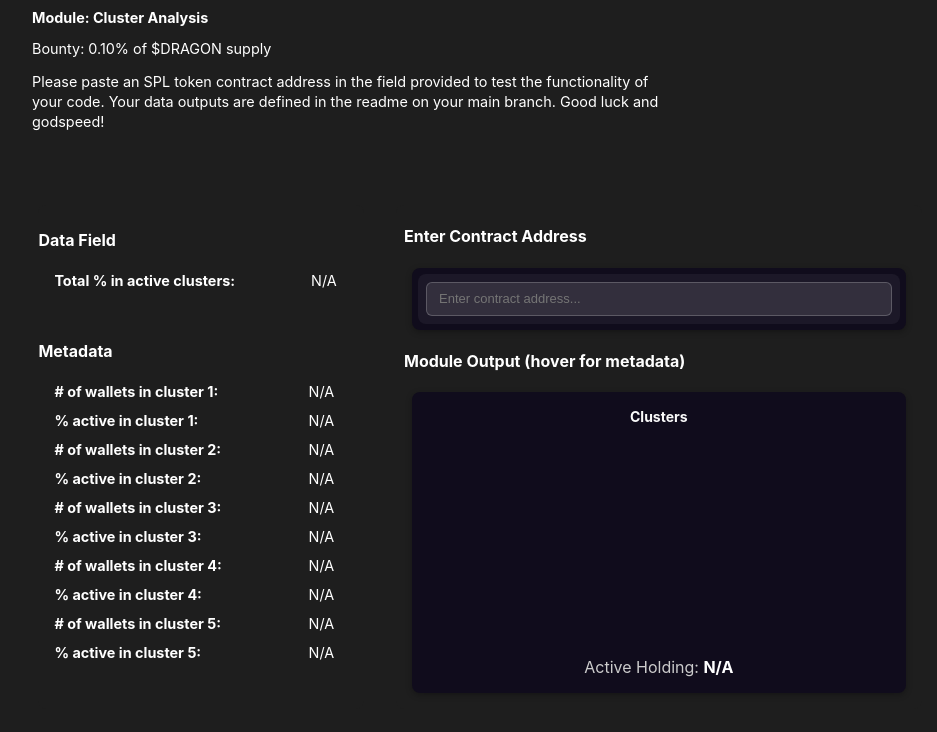
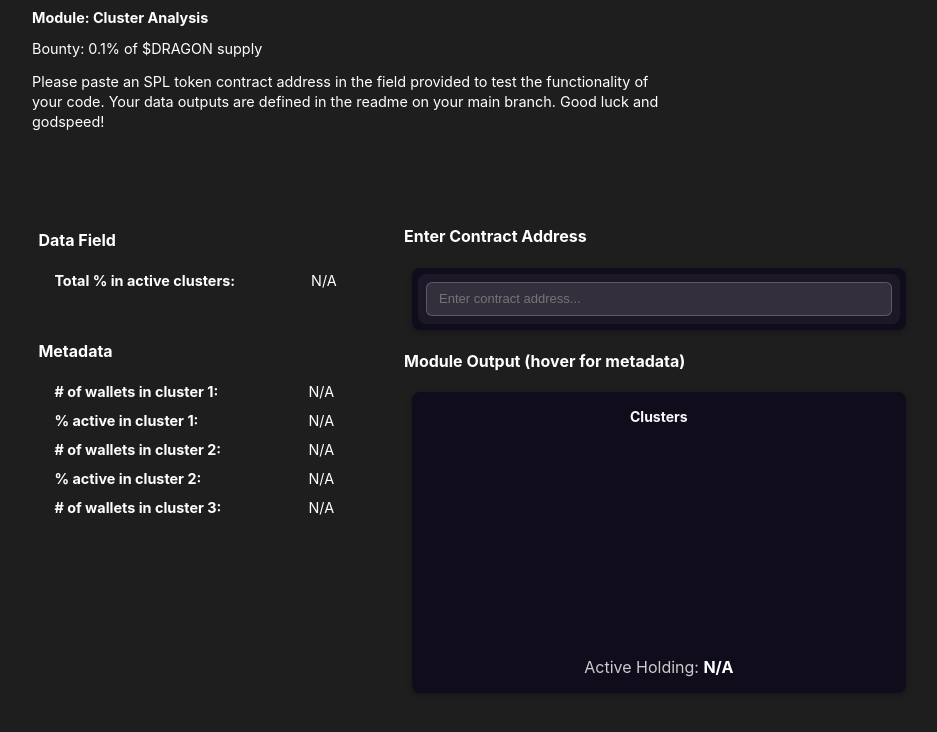
Before and after one commit to alpha-dragon-org/dragon-module4-clusterAnalysis, a plain HTML site: page frontend/public/index.html in a window 1280 px wide. Shown: the part 138-870 px from the top of the page, without its empty margins (160-1097 px from the left). Drawn offline with Linux system fonts and the light colour scheme; no server answers.

Commit message:
cluster datafields changed

```diff
--- a/frontend/public/index.html
+++ b/frontend/public/index.html
@@ -388,7 +388,7 @@
       <img src="images/logo.gif" alt="Dragon" class="dragon-image" />
       <h1 class="project-title">Project: Dragon</h1>
       <h2 class="module-title">Module: Cluster Analysis</h2>
-      <p class="bounty-text">Bounty: 0.10% of $DRAGON supply</p>
+      <p class="bounty-text">Bounty: 0.1% of $DRAGON supply</p>
       <p class="instructions">
         Please paste an SPL token contract address in the field provided
         to test the functionality of your code. Your data outputs are
@@ -412,6 +412,9 @@
         </table>
         <br>
         <h2>Metadata</h2>
+
+        <!-- In the metadata we have to get all the clusters including active and non-active -->
+        <!-- Although in the chart we will consider only active clusters -->
         <table>
           <tbody>
             <tr>
@@ -434,7 +437,7 @@
               <td><strong># of wallets in cluster 3:</strong></td>
               <td><span id="cluster3Wallets">N/A</span></td>
             </tr>
-            <tr>
+            <!-- <tr>
               <td><strong>% active in cluster 3:</strong></td>
               <td><span id="cluster3Percent">N/A</span></td>
             </tr>
@@ -454,7 +457,7 @@
             </tr>
             <tr>
               <td><strong>% active in cluster 5:</strong></td>
-              <td><span id="cluster5Percent">N/A</span></td>
+              <td><span id="cluster5Percent">N/A</span></td> -->
             </tr>
           </tbody>
         </table>
```
